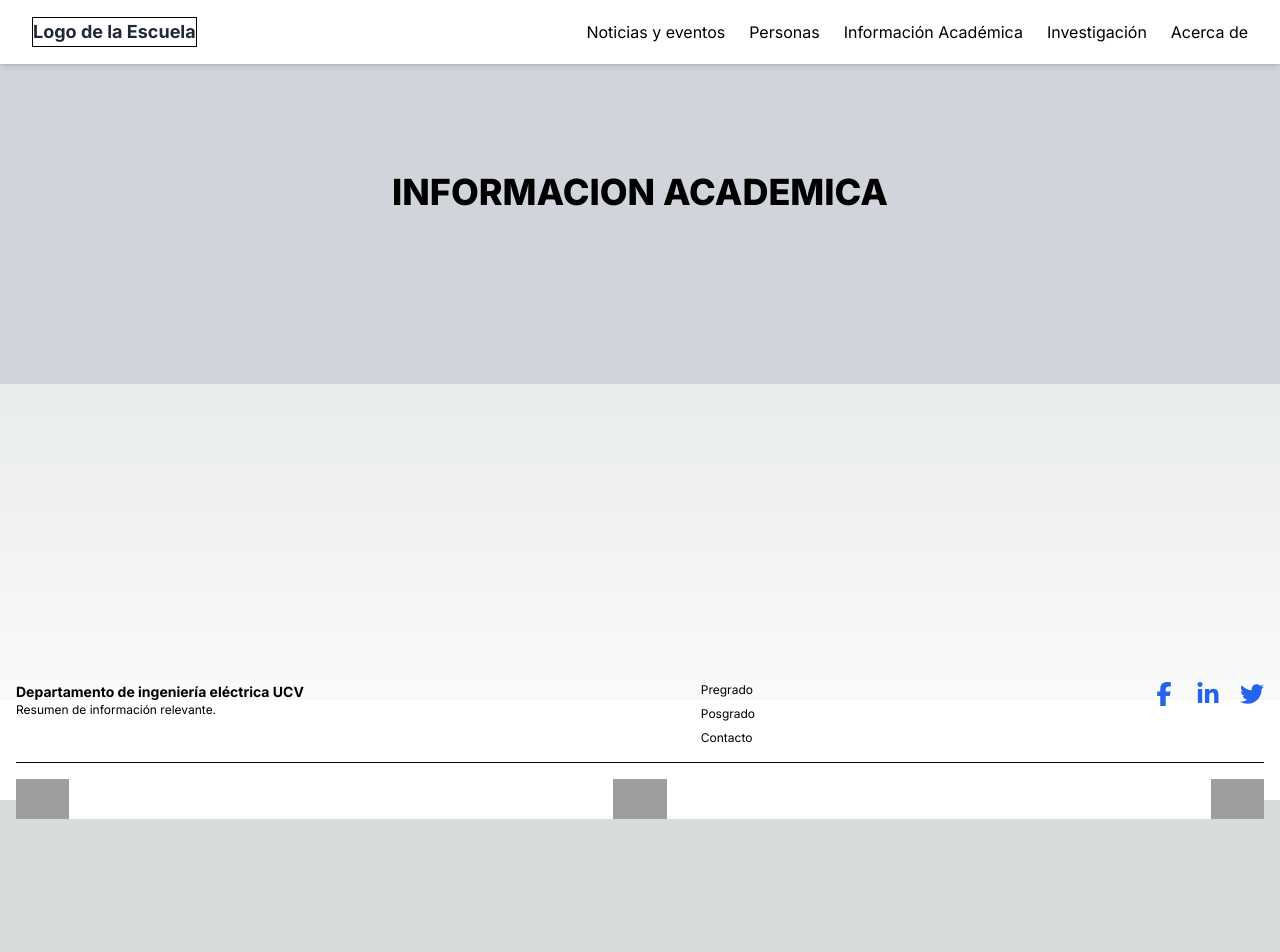
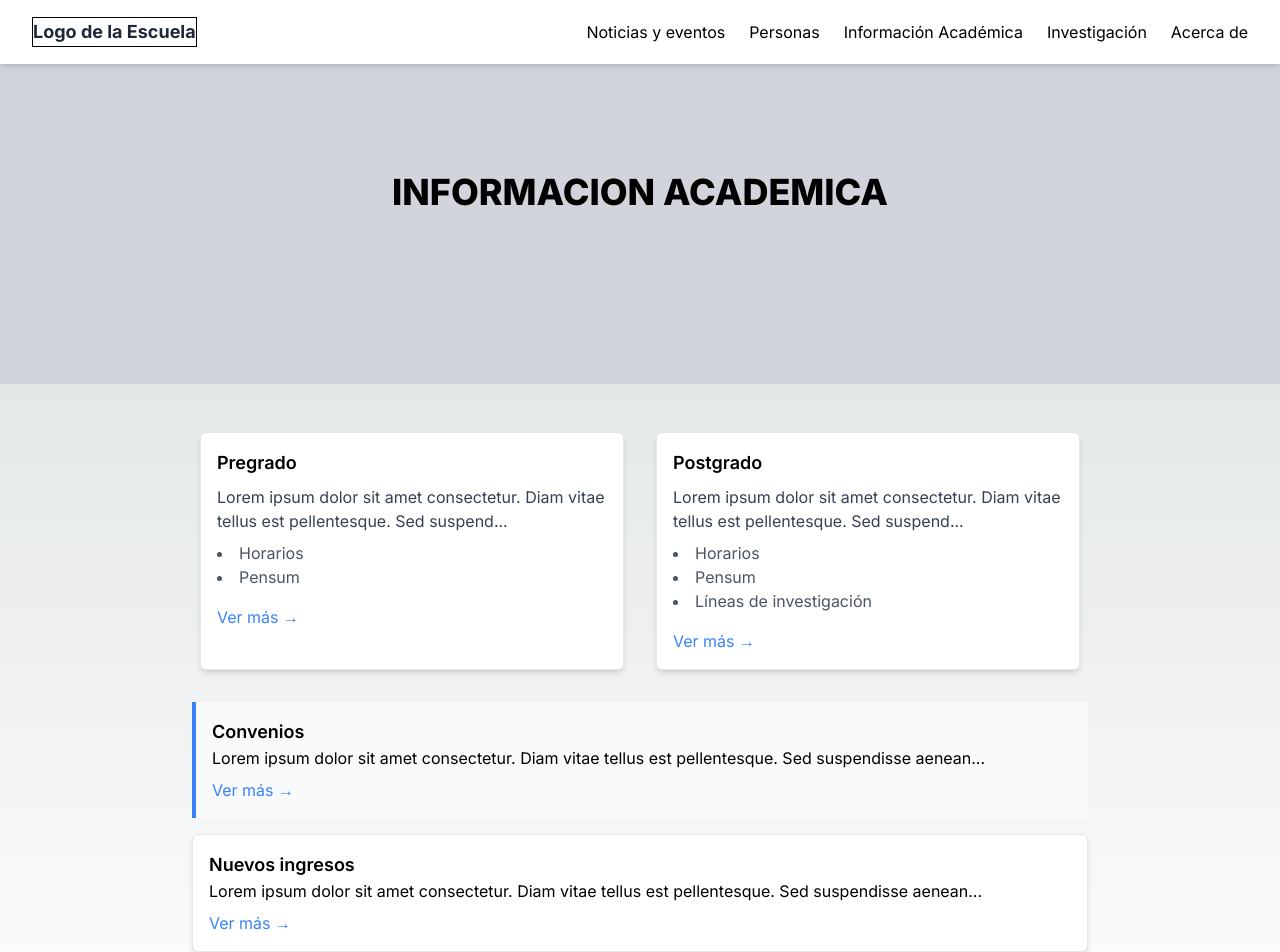
Before and after one commit to LideEieUcv/eie-frontend, a Next.js app: page /informacion-academica in a window 1280 px wide. Shown: the top 952 px of the page. Before the commit the page ends 819 px from the top, so only its background shows below. Built offline with nearby package versions, Linux system fonts and the light colour scheme; grey boxes are pictures that could not be loaded.

Commit message:
fix: adding information to informacion academica

```diff
--- /dev/null
+++ b/app/components/infocard.tsx
@@ -0,0 +1,25 @@
+import React from 'react';
+
+interface CardProps {
+  title: string;
+  description: string;
+  items?: string[];
+  buttonText: string;
+}
+
+const Card: React.FC<CardProps> = ({ title, description, items, buttonText }) => (
+  <div className="bg-white shadow-md rounded-md p-4 m-2 border">
+    <h3 className="text-lg font-semibold">{title}</h3>
+    <p className="mt-2 text-gray-700">{description}</p>
+    {items && (
+      <ul className="list-disc list-inside mt-2 text-gray-600">
+        {items.map((item, index) => (
+          <li key={index}>{item}</li>
+        ))}
+      </ul>
+    )}
+    <button className="mt-4 text-blue-500 hover:underline">{buttonText}</button>
+  </div>
+);
+
+export default Card;
--- a/app/informacion-academica/page.tsx
+++ b/app/informacion-academica/page.tsx
@@ -1,12 +1,44 @@
+// Index.tsx
 import React from 'react';
+import Card from '../components/infocard'; // Asegúrate de que la ruta al componente Card sea correcta
 
 const Index = () => {
   return (
     <>
-    {/* Título principal */}
-    <div className='min-h-96 bg-gray-300 mb-5 flex flex-col items-center justify-center text-black text-3xl lg:text-4xl font-extrabold text-center px-4'>
-      <h1>INFORMACION ACADEMICA</h1>
-    </div>
+      {/* Título principal */}
+      <div className='min-h-96 bg-gray-300 mb-5 flex flex-col items-center justify-center text-black text-3xl lg:text-4xl font-extrabold text-center px-4'>
+        <h1>INFORMACION ACADEMICA</h1>
+      </div>
+
+      {/* Contenido de las tarjetas */}
+      <div className="flex flex-col items-center p-5">
+        <div className="grid grid-cols-1 md:grid-cols-2 gap-4 w-full max-w-4xl">
+          <Card
+            title="Pregrado"
+            description="Lorem ipsum dolor sit amet consectetur. Diam vitae tellus est pellentesque. Sed suspend..."
+            items={['Horarios', 'Pensum']}
+            buttonText="Ver más →"
+          />
+          <Card
+            title="Postgrado"
+            description="Lorem ipsum dolor sit amet consectetur. Diam vitae tellus est pellentesque. Sed suspend..."
+            items={['Horarios', 'Pensum', 'Líneas de investigación']}
+            buttonText="Ver más →"
+          />
+        </div>
+
+        <div className="border-l-4 border-blue-500 bg-gray-50 mt-6 p-4 w-full max-w-4xl">
+          <h3 className="text-lg font-semibold">Convenios</h3>
+          <p>Lorem ipsum dolor sit amet consectetur. Diam vitae tellus est pellentesque. Sed suspendisse aenean...</p>
+          <button className="text-blue-500 hover:underline mt-2">Ver más →</button>
+        </div>
+
+        <div className="bg-white shadow-md rounded-md p-4 m-2 border w-full max-w-4xl mt-4">
+          <h3 className="text-lg font-semibold">Nuevos ingresos</h3>
+          <p>Lorem ipsum dolor sit amet consectetur. Diam vitae tellus est pellentesque. Sed suspendisse aenean...</p>
+          <button className="text-blue-500 hover:underline mt-2">Ver más →</button>
+        </div>
+      </div>
     </>
   );
 };
```
